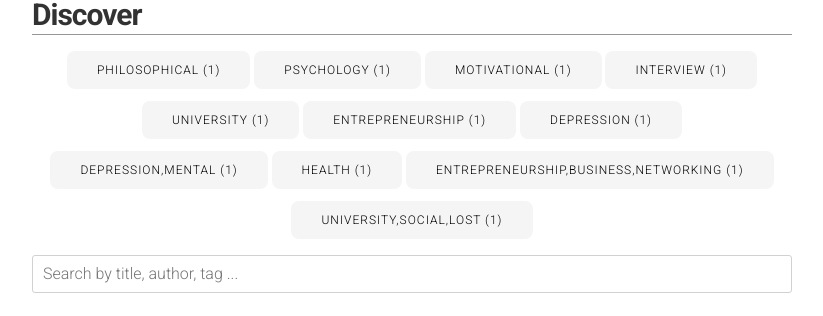
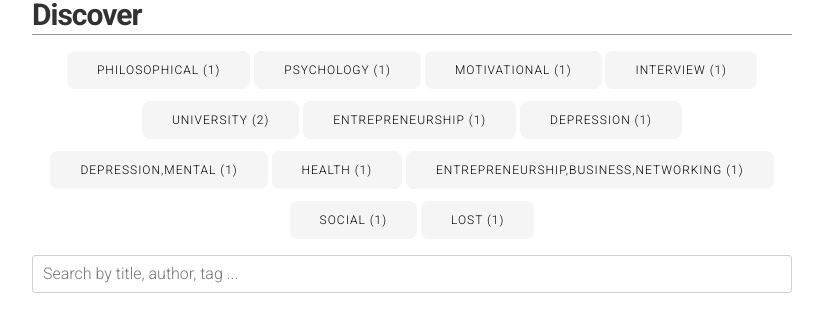
Before and after one commit to kualistories/kuali-website, a Jekyll site: the page built from index.html, in a window 1280 px wide. Shown: the part 708-1024 px from the top of the page, without its empty margins (228-1051 px from the left). Built offline with Jekyll 4.4.1, drawn with Linux system fonts in a browser that asks for light colours.

Commit message:
Update 2017-10-01-Wee-Rock-going-off-the-deep-end.markdown

```diff
--- a/_posts/2017-10-01-Wee-Rock-going-off-the-deep-end.markdown
+++ b/_posts/2017-10-01-Wee-Rock-going-off-the-deep-end.markdown
@@ -3,7 +3,7 @@ layout: post
 title: Going Off the Deep End
 author: Kueh Wee Rock
 date: 2017-10-01
-tags: university,social,lost
+tags: university social lost
 silhouette: /img/sil1.jpg
 background: /img/bg1.jpg
 summary: In university, there is an absence of short term goals. You know you have to do something, but what?
```
